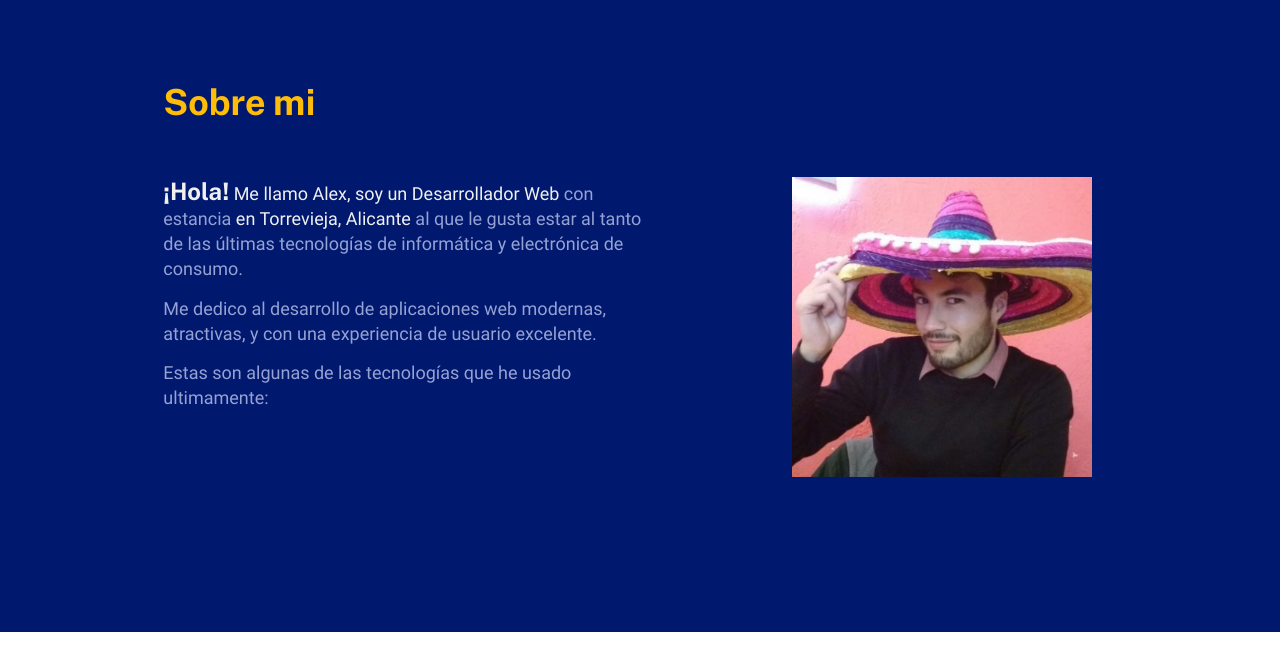
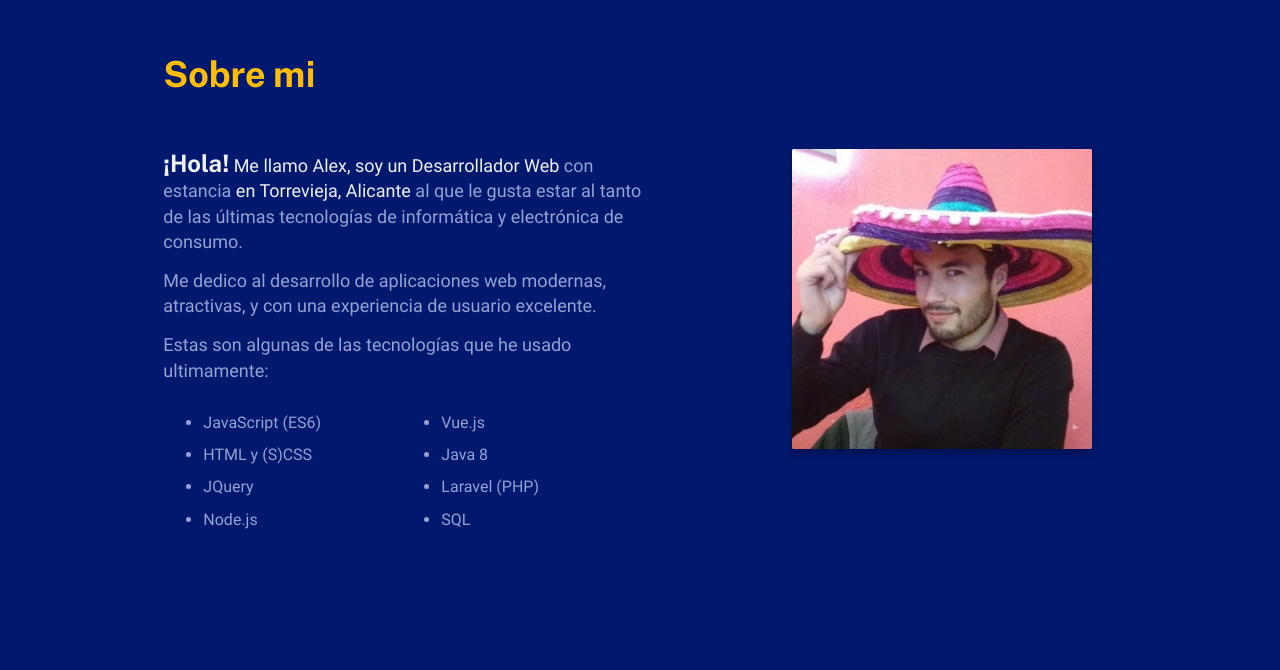
Before and after one commit to alexandreargm/portafolio, a Nuxt app: page / in a window 1280 px wide. Shown: the part 868-1538 px from the top of the page. Before the commit the page ends 1500 px from the top, so only its background shows below. Built offline with nearby package versions, Linux system fonts and the light colour scheme.

Commit message:
changed mixing variable naming, updated aboutme.vue, updated index.vue

```diff
--- a/assets/css/mixins.scss
+++ b/assets/css/mixins.scss
@@ -1,6 +1,6 @@
 /// Mixin that indents an element inside a column based grid.
 /// The indent is made using paddings.
-@mixin indent-container-left($indent-count, $column-count, $margin: 0) {
-    padding-left: calc( (( (100% - (#{$margin} * 2) ) / #{$column-count}) * #{$indent-count}) + #{$margin});
-    padding-right: $margin;
+@mixin indent-container-left($indent-count, $column-count, $layout-margin: 0) {
+    padding-left: calc( (( (100% - (#{$layout-margin} * 2) ) / #{$column-count}) * #{$indent-count}) + #{$layout-margin});
+    padding-right: $layout-margin;
 }
--- a/components/AboutMe.vue
+++ b/components/AboutMe.vue
@@ -17,6 +17,32 @@
         <p class="about-me__description text--l">
           Estas son algunas de las tecnologías que he usado ultimamente:
         </p>
+        <ul class="skills-list about-me__skills-list text--m">
+          <li class="skills-list__item">
+            JavaScript (ES6)
+          </li>
+          <li class="skills-list__item">
+            HTML y (S)CSS
+          </li>
+          <li class="skills-list__item">
+            JQuery
+          </li>
+          <li class="skills-list__item">
+            Node.js
+          </li>
+          <li class="skills-list__item">
+            Vue.js
+          </li>
+          <li class="skills-list__item">
+            Java 8
+          </li>
+          <li class="skills-list__item">
+            Laravel (PHP)
+          </li>
+          <li class="skills-list__item">
+            SQL
+          </li>
+        </ul>
       </div>
       <div class="photo about-me__media">
         <div class="photo__wrapper">
@@ -38,8 +64,12 @@
   &__wrapper {
     display: flex;
     flex-wrap: wrap;
+    flex-direction: column;
     @media screen and (min-width: $tablet-portrait) {
       @include indent-container-left(1, var(--column-count), var(--container-padding));
+    }
+    @media screen and (min-width: $tablet-landscape ) {
+      flex-direction: row;
     }
   }
   &__head {
@@ -47,7 +77,6 @@
   }
   &__body {
     max-width: 50em;
-    margin-bottom: 6rem;
   }
   &__title {
     margin-bottom: 1.5em;
@@ -55,20 +84,36 @@
   &__description {
     margin-bottom: 1.4rem;
   }
+  &__skills-list {
+    padding-top: 1.5rem;
+  }
   &__media {
     width: 70%;
     max-width: 30rem;
-    margin: 0 auto;
+    margin: 4rem auto 0;
+    @media screen and (min-width: $tablet-landscape ) {
+      margin-top: 0;
+    }
+  }
+}
+
+.skills-list {
+  column-count: 2;
+  &__item {
+    margin-bottom: 1rem;
   }
 }
 
 .photo {
   &__wrapper {
-    background-color: var(--color-contrast-low);
+    border-radius: 0.2rem;
+    background: var(--color-contrast-medium);
   }
   &__image {
+    border-radius: 0.2rem;
     width: 100%;
     height: auto;
+    box-shadow: 0 4px 8px rgba(0,0,0,0.3);
   }
 }
 
--- a/pages/index.vue
+++ b/pages/index.vue
@@ -49,7 +49,7 @@ export default {
     z-index: 10;
   }
   &__main {
-    @media screen and (min-width: 75em ) {
+    @media screen and (min-width: $laptop ) {
       margin-top: var(--navbar-height);
     }
   }
@@ -58,18 +58,20 @@ export default {
 .main {
   &__herolanding {
     min-height: 100vh;
-    /*padding-top: 6rem;
-    padding-bottom: 10rem;*/
-    @media screen and (min-width: 75em ) {
+    padding-top: 8rem;
+    padding-bottom: 8rem;
+    @media screen and (min-width: $laptop ) {
       min-height: calc(100vh - var(--navbar-height) );
+      padding: 0;
+      margin-bottom: 12rem;
     }
   }
   &__about-me {
-    min-height: 100vh;
-    /*padding-top: 10rem;
-    padding-bottom: 10rem;*/
-    @media screen and (min-width: 75em ) {
-      min-height: calc(100vh - var(--navbar-height) );
+    padding-top: 8rem;
+    padding-bottom: 8rem;
+    @media screen and (min-width: $laptop ) {
+      padding: 0;
+      margin-bottom: 12rem;
     }
   }
 }
```
